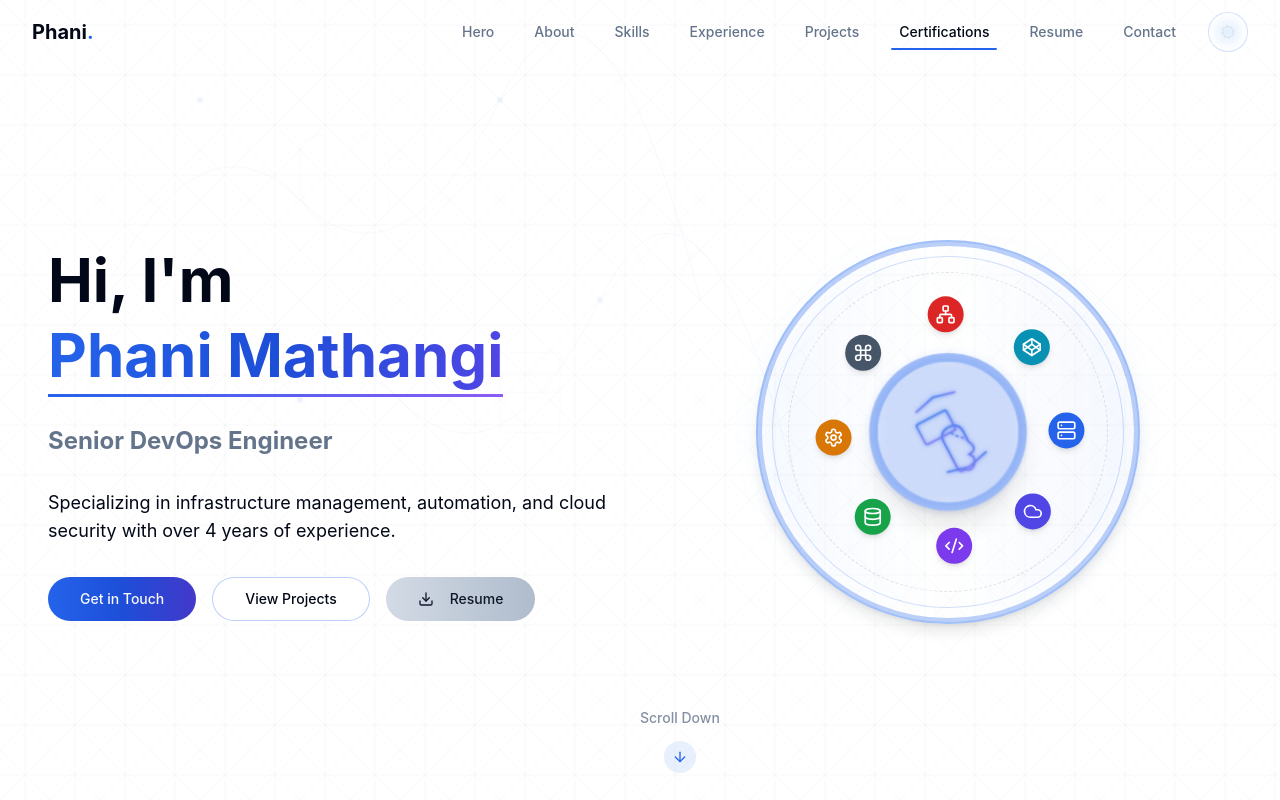
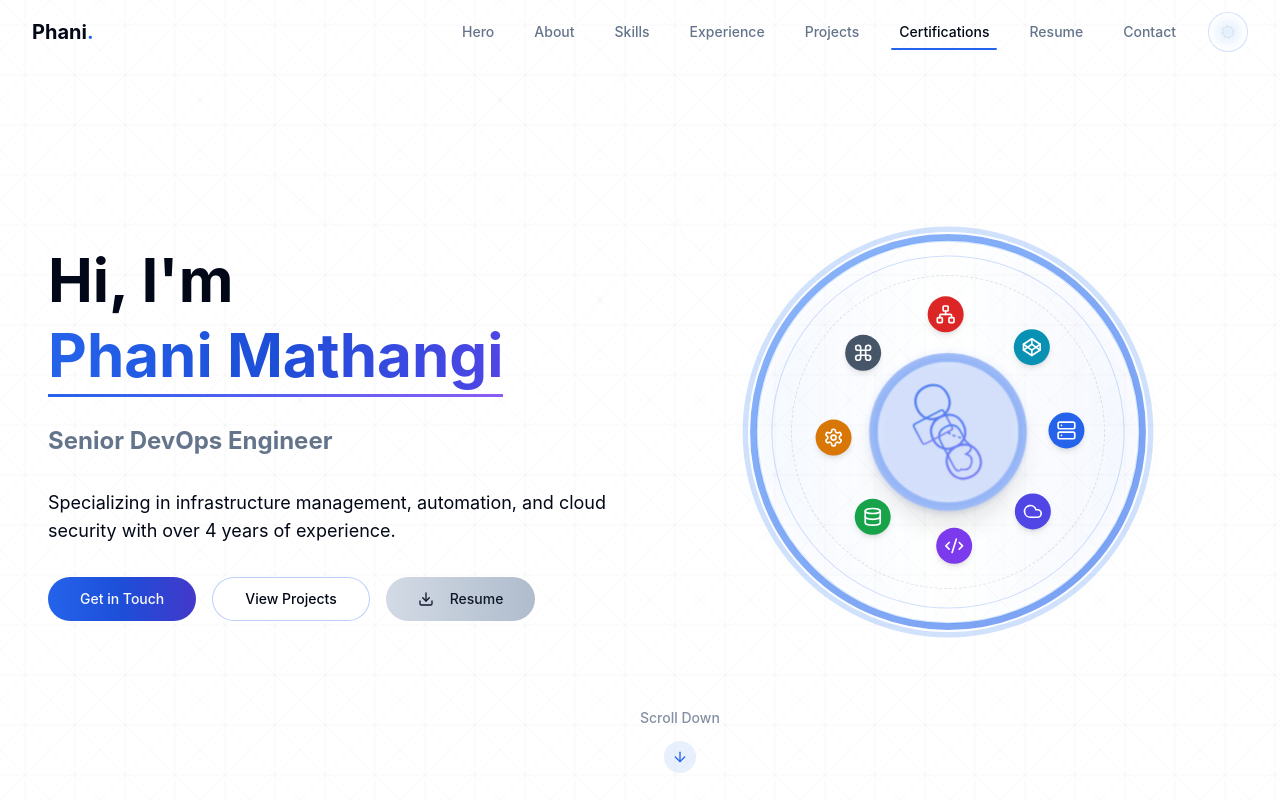
Before and after one commit to NOOBUSER008/phani-portfolio-architect, a React (Vite) app: page / in a window 1280 px wide. Shown: the top 800 px of the page. Built offline with nearby package versions, Linux system fonts and the light colour scheme.

Commit message:
Fix: Improve profile display animation
Refactor the profile display component to improve the animation of the inner and outer boundaries, and the central moving shape.

```diff
--- a/src/components/hero-section.tsx
+++ b/src/components/hero-section.tsx
@@ -19,8 +19,15 @@ export default function HeroSection() {
       transition={{ duration: 0.8 }}
     >
       <div className="section-container">
-        {/* DevOps Background Animation */}
-        <DevOpsInfinityBackground />
+        {/* DevOps Background Animation - with reduced opacity for subtlety */}
+        <motion.div
+          className="absolute inset-0 z-0 opacity-30 dark:opacity-40"
+          initial={{ opacity: 0 }}
+          animate={{ opacity: 0.3 }}
+          transition={{ duration: 1.2 }}
+        >
+          <DevOpsInfinityBackground />
+        </motion.div>
 
         {/* Content Wrapper with Enhanced Animation */}
         <motion.div
--- a/src/components/hero/ProfileDisplay.tsx
+++ b/src/components/hero/ProfileDisplay.tsx
@@ -20,17 +20,137 @@ export const ProfileDisplay = () => {
         transition={{ type: "spring", stiffness: 300, damping: 20 }}
       >
         <div className="relative w-64 h-64 sm:w-80 sm:h-80 md:w-96 md:h-96 rounded-full flex items-center justify-center">
-          {/* Enhanced border with stronger visibility in light mode */}
-          <div className="absolute inset-0 rounded-full border-[6px] border-primary/30 dark:border-blue-500/40 shadow-lg"></div>
+          {/* Dynamic pulsing outer border */}
+          <DynamicOuterBorder />
 
           {/* Professional tech orbital background */}
-          <ProfessionalOrbitalBackground />
+          <OrbitalBackground />
 
           {/* Main content container */}
           <div className="relative w-full h-full rounded-full bg-transparent flex items-center justify-center overflow-hidden">
             {/* Core element with professional styling */}
+            <CoreElement theme={theme} />
+
+            {/* Tech tool icons with professional styling */}
+            <TechIcons />
+          </div>
+        </div>
+      </motion.div>
+    </motion.div>
+  );
+};
+
+// Dynamic pulsing outer border with movement
+const DynamicOuterBorder = () => {
+  return (
     <motion.div
-              className="relative flex items-center justify-center"
+      className="absolute -inset-2 rounded-full"
+      animate={{
+        boxShadow: [
+          "0 0 0 4px rgba(59,130,246,0.3)",
+          "0 0 0 6px rgba(59,130,246,0.2)",
+          "0 0 0 4px rgba(59,130,246,0.3)"
+        ],
+      }}
+      transition={{
+        duration: 3,
+        repeat: Number.POSITIVE_INFINITY,
+        repeatType: "loop",
+        ease: "easeInOut",
+      }}
+    >
+      {/* Animated gradient border */}
+      <svg width="100%" height="100%" viewBox="0 0 100 100">
+        <defs>
+          <linearGradient id="borderGradient" x1="0%" y1="0%" x2="100%" y2="100%">
+            <stop offset="0%" stopColor="#3B82F6" stopOpacity="0.6">
+              <animate
+                attributeName="stopColor"
+                values="#3B82F6; #60A5FA; #3B82F6"
+                dur="4s"
+                repeatCount="indefinite"
+              />
+            </stop>
+            <stop offset="100%" stopColor="#2563EB" stopOpacity="0.6">
+              <animate
+                attributeName="stopColor"
+                values="#2563EB; #1E40AF; #2563EB"
+                dur="4s"
+                repeatCount="indefinite"
+              />
+            </stop>
+          </linearGradient>
+        </defs>
+        <motion.circle
+          cx="50"
+          cy="50"
+          r="49"
+          fill="none"
+          stroke="url(#borderGradient)"
+          strokeWidth="1.5"
+          animate={{
+            r: [49, 48, 49],
+            strokeWidth: [1.5, 2, 1.5]
+          }}
+          transition={{
+            duration: 4,
+            repeat: Number.POSITIVE_INFINITY,
+            repeatType: "loop",
+          }}
+        />
+      </svg>
+    </motion.div>
+  );
+};
+
+// Orbital background with subtle animations
+const OrbitalBackground = () => {
+  return (
+    <div className="absolute inset-0 w-full h-full">
+      {/* Primary orbital ring */}
+      <motion.div
+        className="absolute inset-0 border-2 border-blue-500/20 dark:border-blue-400/30 rounded-full"
+        animate={{ rotate: 360 }}
+        transition={{ duration: 60, repeat: Number.POSITIVE_INFINITY, ease: "linear" }}
+      />
+
+      {/* Secondary orbital ring */}
+      <motion.div
+        className="absolute inset-4 border border-primary/20 dark:border-primary/30 rounded-full"
+        animate={{
+          rotate: -360,
+          scale: [1, 1.02, 1]
+        }}
+        transition={{
+          rotate: { duration: 45, repeat: Number.POSITIVE_INFINITY, ease: "linear" },
+          scale: { duration: 8, repeat: Number.POSITIVE_INFINITY, ease: "easeInOut" }
+        }}
+      />
+
+      {/* Tertiary orbital dotted ring */}
+      <motion.div
+        className="absolute inset-8 border border-dashed border-secondary/30 dark:border-secondary/40 rounded-full"
+        animate={{
+          rotate: 180,
+          scale: [1, 0.98, 1]
+        }}
+        transition={{
+          rotate: { duration: 90, repeat: Number.POSITIVE_INFINITY, ease: "linear" },
+          scale: { duration: 12, repeat: Number.POSITIVE_INFINITY, ease: "easeInOut" }
+        }}
+      />
+
+      {/* Subtle glow effect */}
+      <div className="absolute inset-0 rounded-full bg-gradient-to-r from-blue-500/5 via-transparent to-primary/5 dark:from-blue-400/10 dark:to-primary/10 blur-md" />
+    </div>
+  );
+};
+
+// Core tech visualization
+const CoreElement = ({ theme }: { theme: string | undefined }) => {
+  return (
+    <motion.div
+      className="relative w-32 h-32 md:w-40 md:h-40 rounded-full flex items-center justify-center"
       animate={{
         scale: [0.98, 1.02, 0.98],
       }}
@@ -41,7 +161,7 @@ export const ProfileDisplay = () => {
         ease: "easeInOut",
       }}
     >
-              <div className="w-32 h-32 md:w-40 md:h-40 rounded-full bg-gradient-to-r from-blue-600/40 to-primary/40 dark:from-blue-500/50 dark:to-primary/50 flex items-center justify-center backdrop-blur-md shadow-xl">
+      <div className="w-full h-full rounded-full bg-gradient-to-r from-blue-600/40 to-primary/40 dark:from-blue-500/50 dark:to-primary/50 flex items-center justify-center backdrop-blur-md shadow-xl">
         <motion.div
           className="w-28 h-28 md:w-36 md:h-36 rounded-full bg-card/70 backdrop-blur-sm flex items-center justify-center border border-primary/20 dark:border-blue-400/20"
           animate={{
@@ -54,80 +174,30 @@ export const ProfileDisplay = () => {
             ease: "easeInOut",
           }}
         >
-                  <TechCore theme={theme} />
-                </motion.div>
-              </div>
-            </motion.div>
-
-            {/* Tech tool icons with professional styling */}
-            <ProfessionalTechIcons />
-          </div>
-        </div>
-      </motion.div>
-    </motion.div>
-  );
-};
-
-// Professional orbital background with subtle animations
-const ProfessionalOrbitalBackground = () => {
-  return (
-    <div className="absolute inset-0 w-full h-full">
-      {/* Primary orbital ring */}
+          {/* DevOps Icon */}
           <motion.div
-        className="absolute inset-0 border-2 border-blue-500/20 dark:border-blue-400/30 rounded-full"
+            className="relative w-full h-full flex items-center justify-center"
             animate={{ rotate: 360 }}
-        transition={{ duration: 60, repeat: Number.POSITIVE_INFINITY, ease: "linear" }}
-      />
-
-      {/* Secondary orbital ring */}
-      <motion.div
-        className="absolute inset-4 border border-primary/20 dark:border-primary/30 rounded-full"
-        animate={{ rotate: -360 }}
-        transition={{ duration: 45, repeat: Number.POSITIVE_INFINITY, ease: "linear" }}
-      />
-
-      {/* Tertiary orbital dotted ring */}
-      <motion.div
-        className="absolute inset-8 border border-dashed border-secondary/30 dark:border-secondary/40 rounded-full"
-        animate={{ rotate: 180 }}
-        transition={{ duration: 90, repeat: Number.POSITIVE_INFINITY, ease: "linear" }}
-      />
-
-      {/* Subtle glow effect */}
-      <div className="absolute inset-0 rounded-full bg-gradient-to-r from-blue-500/5 via-transparent to-primary/5 dark:from-blue-400/10 dark:to-primary/10 blur-md" />
-    </div>
-  );
-};
-
-// Core tech visualization
-const TechCore = ({ theme }: { theme: string | undefined }) => {
-  return (
-    <div className="relative w-full h-full flex items-center justify-center">
+            transition={{ duration: 40, repeat: Number.POSITIVE_INFINITY, ease: "linear" }}
+          >
             <svg viewBox="0 0 100 100" width="80%" height="80%" className="opacity-80">
               <defs>
                 <linearGradient id="techGradient" x1="0%" y1="0%" x2="100%" y2="0%">
                   <stop offset="0%" stopColor={theme === 'dark' ? "#3B82F6" : "#2563EB"} />
                   <stop offset="100%" stopColor={theme === 'dark' ? "#8B5CF6" : "#6366F1"} />
                 </linearGradient>
-          <filter id="glow" x="-50%" y="-50%" width="200%" height="200%">
-            <feGaussianBlur stdDeviation="2" result="blur" />
-            <feComposite in="SourceGraphic" in2="blur" operator="over" />
-          </filter>
               </defs>
 
-        {/* Central icon symbolizing DevOps integration */}
-        <motion.g
-          animate={{
-            rotate: 360,
-          }}
-          transition={{
-            duration: 40,
-            repeat: Number.POSITIVE_INFINITY,
-            ease: "linear",
-          }}
-          filter="url(#glow)"
-        >
-          {/* Cloud */}
+              {/* Infinity symbol for DevOps */}
+              <motion.path
+                d="M35,50 C35,42 40,35 50,35 C60,35 65,42 65,50 C65,58 60,65 50,65 C40,65 35,58 35,50 Z M65,50 C65,42 70,35 80,35 C90,35 95,42 95,50 C95,58 90,65 80,65 C70,65 65,58 65,50 Z M35,50 C35,58 30,65 20,65 C10,65 5,58 5,50 C5,42 10,35 20,35 C30,35 35,42 35,50 Z"
+                fill="none"
+                stroke="url(#techGradient)"
+                strokeWidth="2"
+                strokeLinecap="round"
+              />
+
+              {/* Cloud icon */}
               <path
                 d="M65,40 Q75,35 75,45 Q80,40 85,45 Q90,50 85,55 Q87,60 80,60 L55,60 Q45,60 45,50 Q45,40 55,40 Z"
                 fill="none"
@@ -135,7 +205,7 @@ const TechCore = ({ theme }: { theme: string | undefined }) => {
                 strokeWidth="1.5"
               />
 
-          {/* Server */}
+              {/* Server icon */}
               <rect x="30" y="45" width="20" height="30" rx="2" fill="none" stroke="url(#techGradient)" strokeWidth="1.5" />
               <line x1="30" y1="55" x2="50" y2="55" stroke="url(#techGradient)" strokeWidth="1" />
               <line x1="30" y1="65" x2="50" y2="65" stroke="url(#techGradient)" strokeWidth="1" />
@@ -148,42 +218,16 @@ const TechCore = ({ theme }: { theme: string | undefined }) => {
                 strokeWidth="1.5"
                 strokeDasharray="3,2"
               />
-
-          {/* Code brackets */}
-          <path
-            d="M20,30 L15,50 L20,70"
-            fill="none"
-            stroke="url(#techGradient)"
-            strokeWidth="1.5"
-          />
-          <path
-            d="M80,30 L85,50 L80,70"
-            fill="none"
-            stroke="url(#techGradient)"
-            strokeWidth="1.5"
-          />
-        </motion.g>
             </svg>
-
-      {/* Subtle pulsing effect */}
-      <motion.div
-        className="absolute inset-0 rounded-full bg-gradient-to-r from-blue-500/10 to-primary/10 dark:from-blue-400/15 dark:to-primary/15"
-        animate={{
-          opacity: [0.2, 0.5, 0.2],
-        }}
-        transition={{
-          duration: 3,
-          repeat: Number.POSITIVE_INFINITY,
-          repeatType: "loop",
-          ease: "easeInOut",
-        }}
-      />
+          </motion.div>
+        </motion.div>
       </div>
+    </motion.div>
   );
 };
 
 // Professional tech icons with refined animations
-const ProfessionalTechIcons = () => {
+const TechIcons = () => {
   const technologies = [
     { Icon: Server, label: "Infrastructure", color: "bg-blue-600 dark:bg-blue-500" },
     { Icon: Cloud, label: "Cloud", color: "bg-indigo-600 dark:bg-indigo-500" },
```
Also changed, not shown: src/components/skills-section.tsx (+44 -11 lines). Lines whose indentation alone changed are shown as unchanged.
